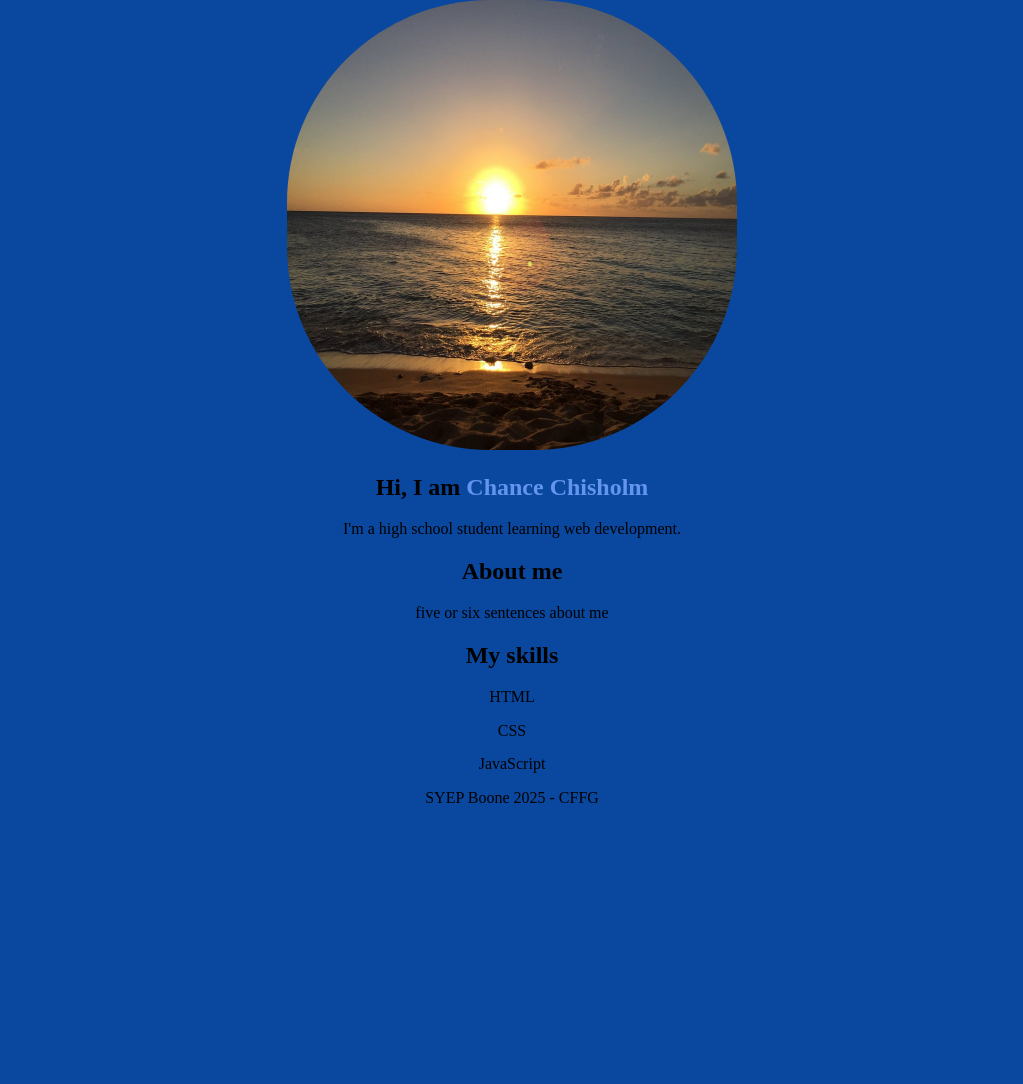
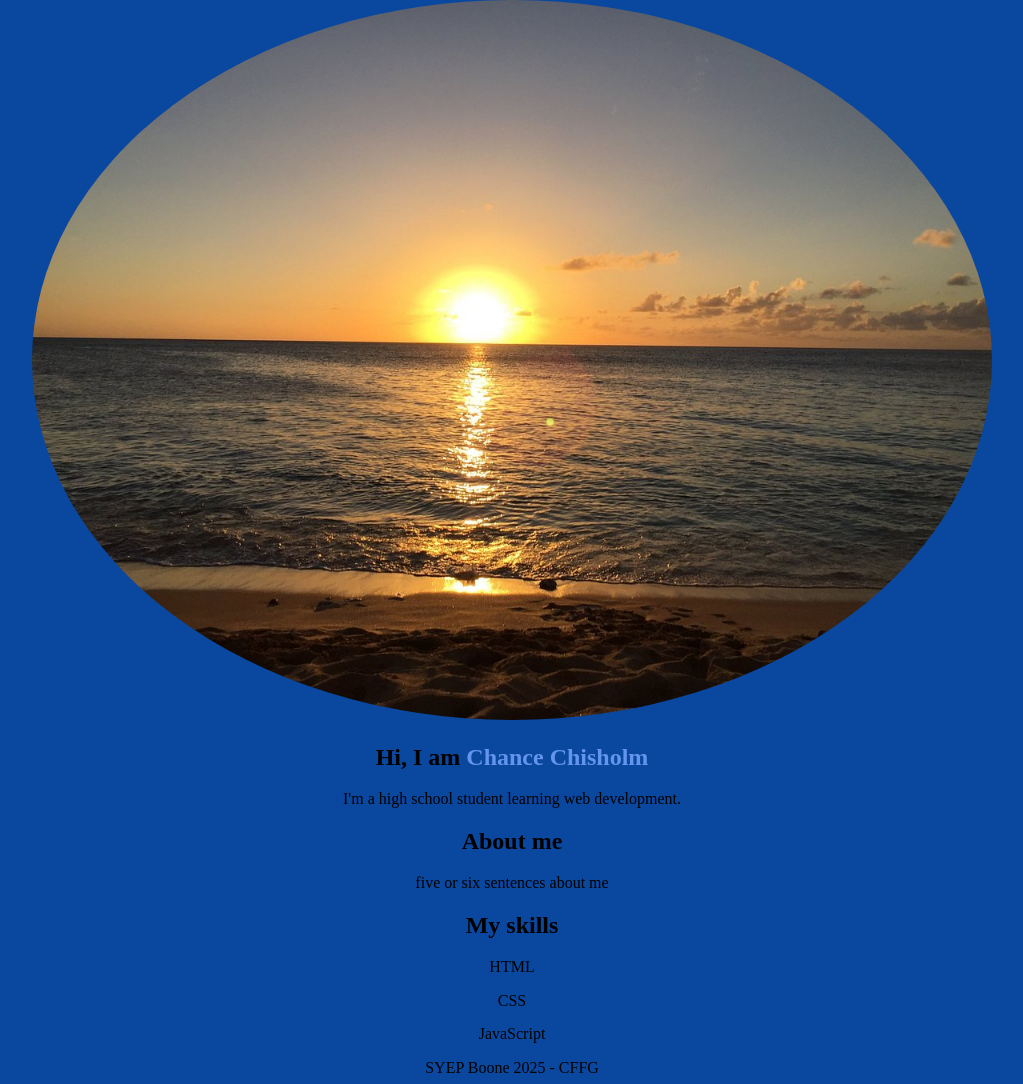
Before and after one commit to ChanceChisholm/SYEP-Boone-ChanceC, a plain HTML site: page index.html in a window 1280 px wide. Shown: the whole page, without its empty margins (128-1151 px from the left). Before the commit the page ends 814 px from the top, so only its background shows below. Drawn offline with Linux system fonts and the light colour scheme.

Commit message:
Changed the images values to percents and restored the original value for the border radius.

```diff
--- a/index.html
+++ b/index.html
@@ -10,7 +10,7 @@
 <!--This is where most of our code will live-->
 <body>
     <section id="home" class="hero">
-        <img src="sunset-beach.jpg" width="450px" height="450px">
+        <img src="sunset-beach.jpg" width="75%" height="75%">
         <h2>
           Hi, I am
             <span class="accent">
--- a/style.css
+++ b/style.css
@@ -9,7 +9,7 @@ body {
     line-height: 2.1;
 }
 .hero img {
-    border-radius: 45%;
+    border-radius: 50%;
 }
 
 .accent {
```
